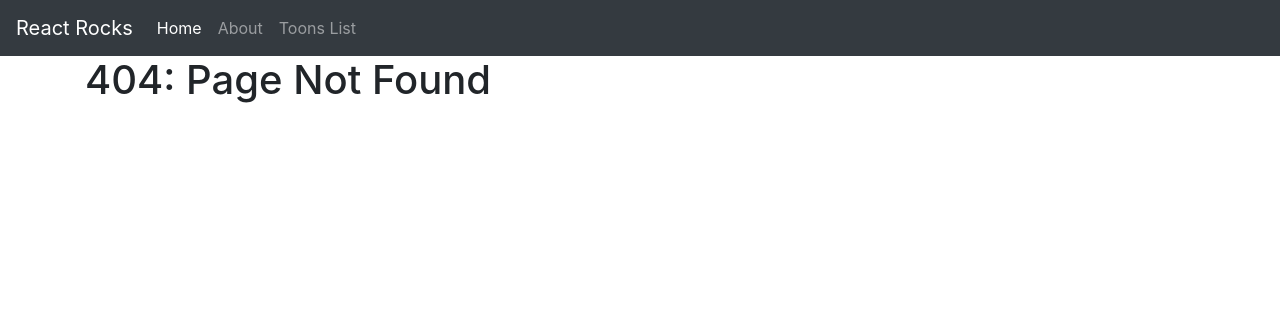
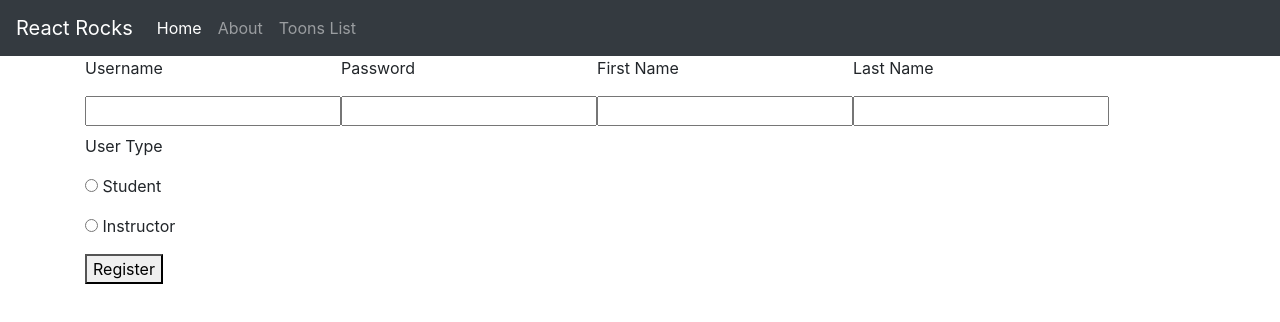
Before and after one commit to medhatelmasry/Project-Maestro, a React (Create React App) app in the folder front-end/: page /register in a window 1280 px wide. Before the commit this address had no page. Shown: the top 322 px of the page. Built offline with nearby package versions, Linux system fonts and the light colour scheme.

Commit message:
Added landing, login, register pages with simple ui

```diff
--- a/front-end/src/App.js
+++ b/front-end/src/App.js
@@ -1,3 +1,6 @@
+import LandingPage from './pages/LandingPage';
+import LoginPage from './pages/LoginPage';
+import RegisterPage from './pages/RegisterPage';
 import HomePage from './pages/HomePage';
 import AboutPage from './pages/AboutPage';
 import ToonListPage from './pages/ToonListPage';
@@ -22,7 +25,10 @@ function App() {
       <NavBar />
       <div className="container">
         <Switch>
-          <Route path="/" component={HomePage} exact />
+          {/* <Route path="/" component={HomePage} exact /> */}
+          <Route path="/" component={LandingPage} exact />
+          <Route path="/login" component={LoginPage} exact />
+          <Route path="/register" component={RegisterPage} exact />
           <Route path="/about" component={AboutPage} exact />
           <Route path="/list" component={ToonListPage} exact />
           <Route path="/detail/:id" component={ToonDetailPage} exact />
--- /dev/null
+++ b/front-end/src/pages/LandingPage.js
@@ -0,0 +1,21 @@
+import React from 'react';
+
+//Creates the landing page with Login and Register button
+const LandingPage = () => (
+    <React.Fragment>
+    <div className='LandingPage'>
+        <div className='login'>
+            <a href='/login'>
+                <button>LOGIN</button>
+            </a>
+        </div>
+        <div className='register'>
+            <a href='/register'>
+                <button>REGISTER</button>
+            </a>
+        </div>
+    </div>
+    </React.Fragment>
+)
+
+export default LandingPage;
--- /dev/null
+++ b/front-end/src/pages/LoginPage.js
@@ -0,0 +1,21 @@
+import React, { useEffect } from 'react';
+
+const LoginPage = () => (
+    <React.Fragment>
+    <form className='LoginPage'>
+        <label>
+            <p>Username</p>
+            <input type="text" id="usernameInput"/>
+        </label>
+        <label>
+            <p>Password</p>
+            <input type="password" id="passwordInput"/>
+        </label>
+        <div>
+            <button type="submit">Login</button>
+        </div>
+    </form>
+    </React.Fragment>
+)
+
+export default LoginPage;
--- /dev/null
+++ b/front-end/src/pages/RegisterPage.js
@@ -0,0 +1,39 @@
+import React from 'react';
+
+const RegisterPage = () => (
+    <React.Fragment>
+    <form className='RegisterPage'>
+        <label>
+            <p>Username</p>
+            <input type="text" id="usernameInput"/>
+        </label>
+        <label>
+            <p>Password</p>
+            <input type="text" id="passwordInput"/>
+        </label>
+        <label>
+            <p>First Name</p>
+            <input type="text" id="firstNameInput"/>
+        </label>
+        <label>
+            <p>Last Name</p>
+            <input type="text" id="lastNameInput"/>
+        </label>
+        <div>
+            <p>User Type</p>
+
+            <p>
+                <input type="radio" name="usertype" id="userTypeInput" value="student"/> Student
+            </p>
+            <p>
+                <input type="radio" name="usertype" id="userTypeInput" value="instructor"/> Instructor
+            </p>
+        </div>
+        <div>
+            <button type="submit">Register</button>
+        </div>
+    </form>
+    </React.Fragment>
+)
+
+export default RegisterPage;
```
